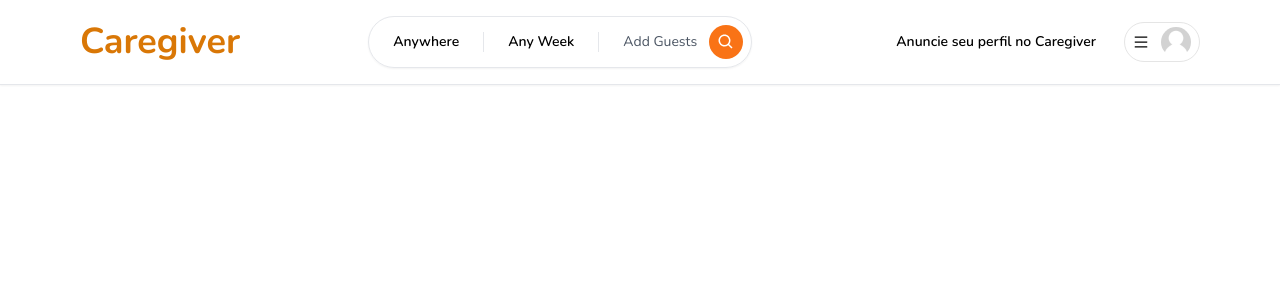
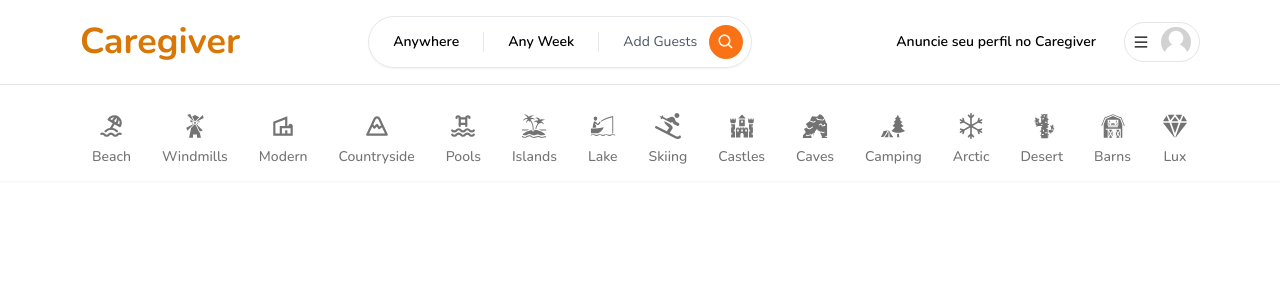
Before and after one commit to NotedSilva/Caregiver-Next, a Next.js app: page / in a window 1280 px wide. Shown: the top 300 px of the page. Built offline with nearby package versions, Linux system fonts and the light colour scheme; no server answers.

Commit message:
Pequenos ajustes na navbar

```diff
--- a/app/components/navbar/Navbar.tsx
+++ b/app/components/navbar/Navbar.tsx
@@ -3,6 +3,7 @@
 import Container from "../Container";
 import Logo from "../navbar/Logo";
 import Search from "../navbar/Search";
+import Categories from "./Categories";
 import UserMenu from "./UserMenu";
 import { SafeUser } from "@/app/types";
 
@@ -39,6 +40,7 @@ const Navbar: React.FC<NavbarProps> = ({
                 </div>
             </Container>
         </div>
+        <Categories />
        </div>
     );
 }
```
